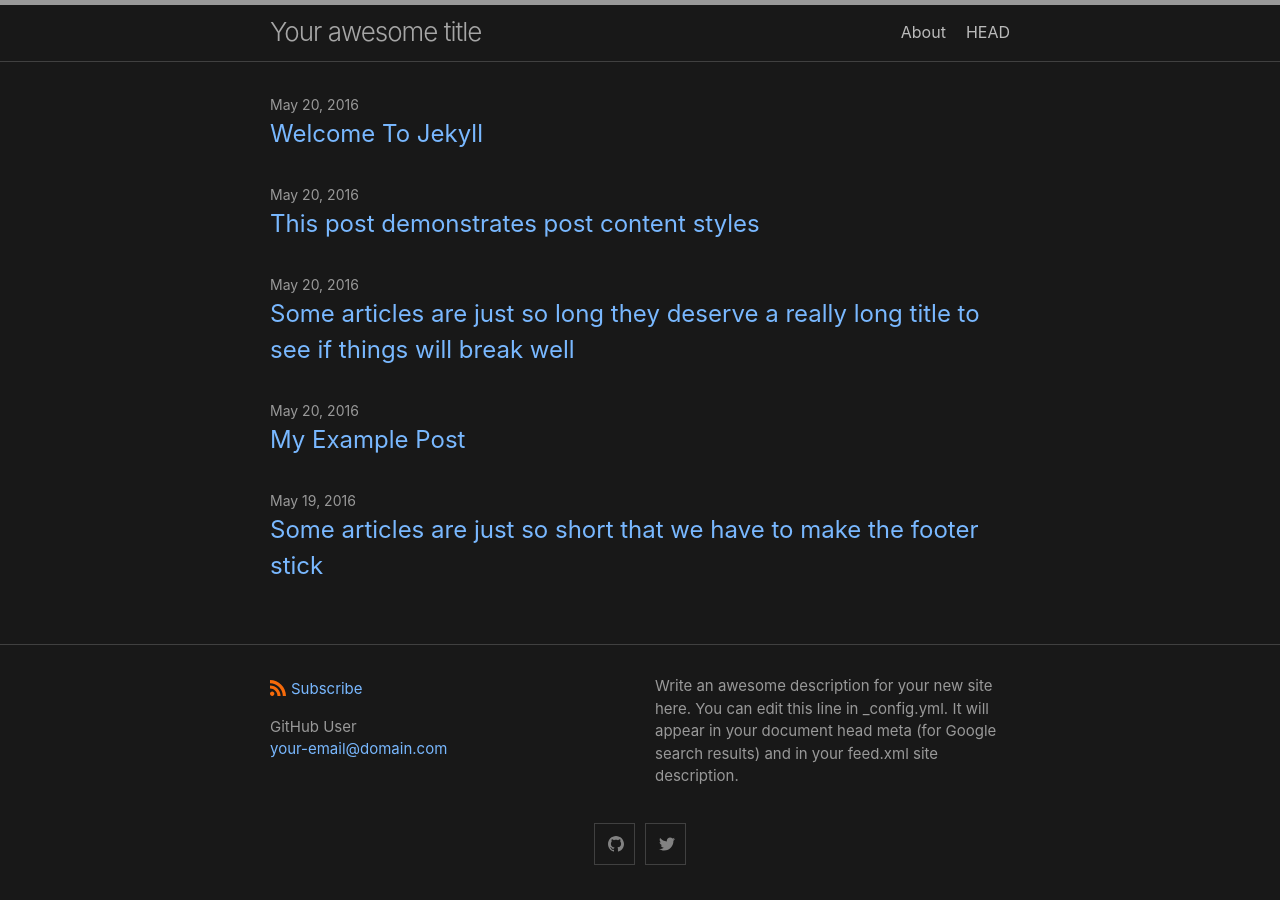
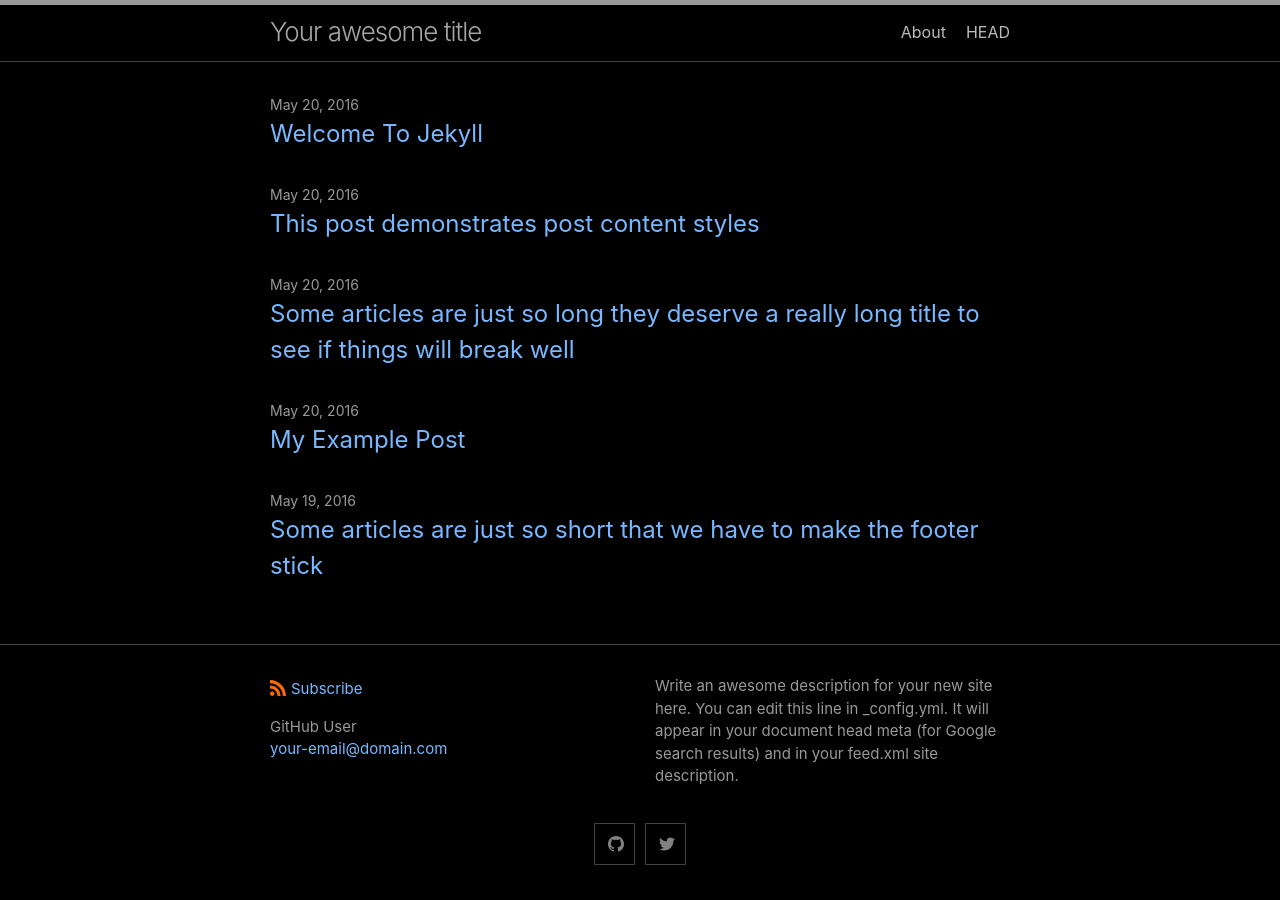
Before and after one commit to TregardLabs/minima, a Jekyll site: the page built from index.md, in a window 1280 px wide. Built offline with Jekyll 4.4.1, drawn with Linux system fonts in a browser that asks for light colours.

Commit message:
Update custom-styles.scss

```diff
--- a/_sass/minima/custom-styles.scss
+++ b/_sass/minima/custom-styles.scss
@@ -1,2 +1,17 @@
 // Placeholder to allow defining custom styles that override everything else.
 // (Use `_sass/minima/custom-variables.scss` to override variable defaults)
+body {
+  font: $base-font-weight #{$base-font-size}/#{$base-line-height} $base-font-family;
+  color: $text-color;
+  background-color: black;
+  -webkit-text-size-adjust: 100%;
+  -webkit-font-feature-settings: "kern" 1;
+     -moz-font-feature-settings: "kern" 1;
+       -o-font-feature-settings: "kern" 1;
+          font-feature-settings: "kern" 1;
+  font-kerning: normal;
+  display: flex;
+  min-height: 100vh;
+  flex-direction: column;
+  overflow-wrap: break-word;
+}
```
